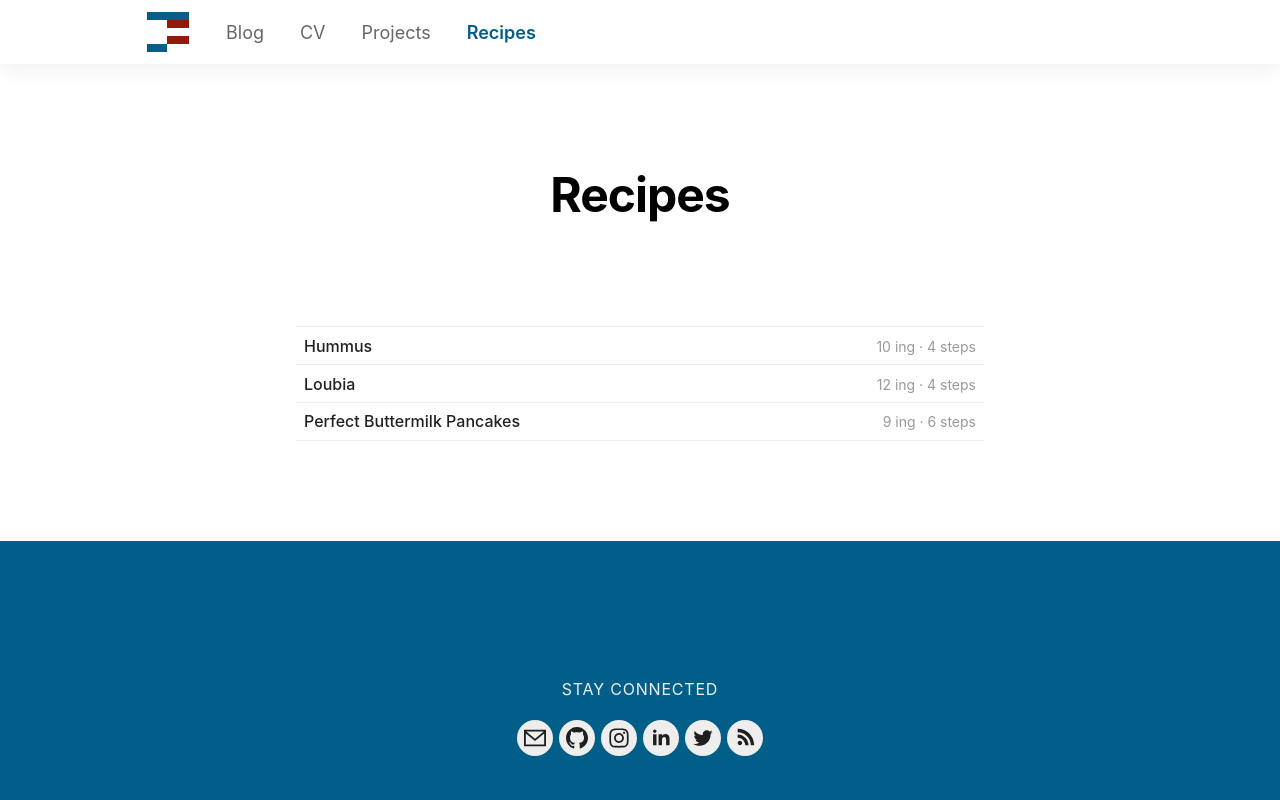
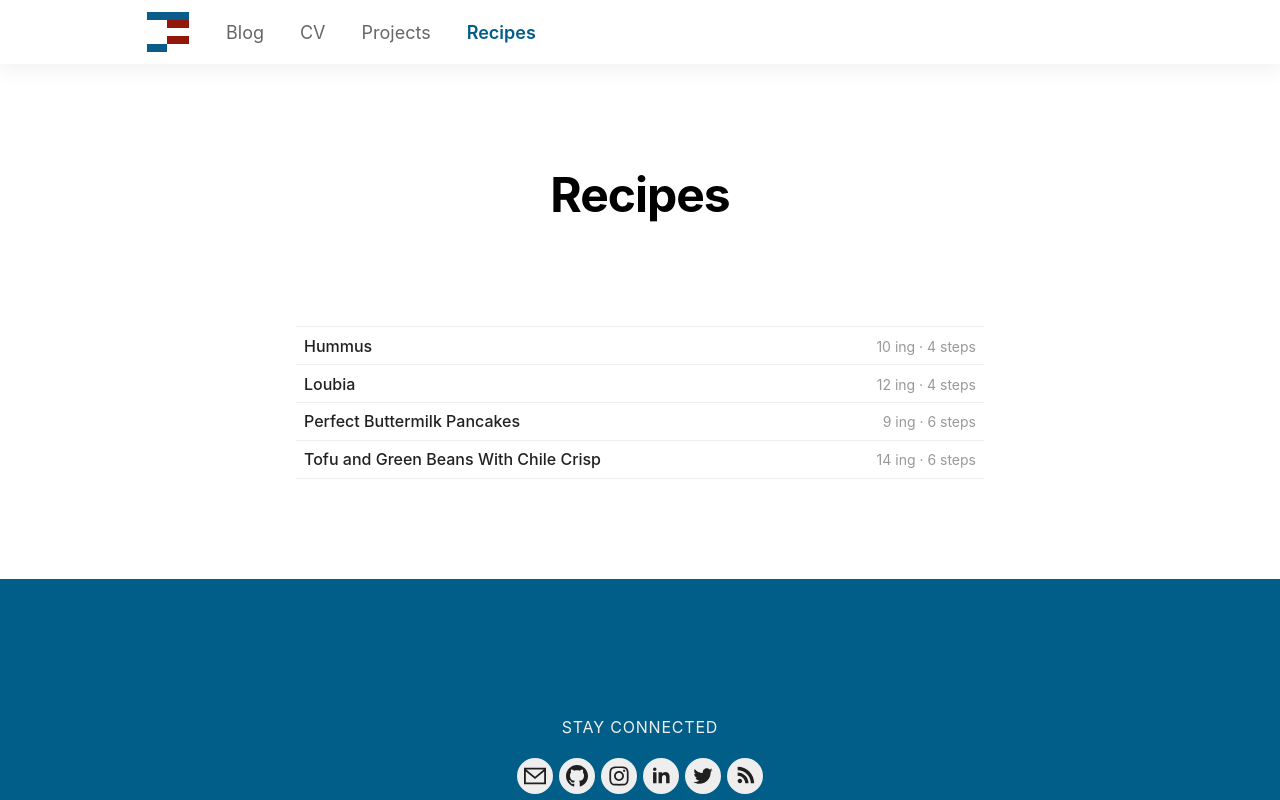
Before and after one commit to jackfletch/jackfletch.com-frontend, a Next.js app: page /recipes in a window 1280 px wide. Shown: the top 800 px of the page. Built offline with nearby package versions, Linux system fonts and the light colour scheme; a web font is replaced by a local one.

Commit message:
Add recipe for tofu and green beans with chile crisp

```diff
--- a/data/recipes.ts
+++ b/data/recipes.ts
@@ -151,6 +151,61 @@ const recipes: Recipe[] = [
       },
     ],
   },
+  {
+    title: "Tofu and Green Beans With Chile Crisp",
+    slug: "tofu-and-green-beans-with-chile-crisp",
+    source: {
+      kind: "stolen",
+      text: "Kia Damon, NYT Cooking",
+      url: "https://cooking.nytimes.com",
+    },
+    branches: {
+      marinade: [
+        {
+          add: [
+            "3 T chile-crisp condiment",
+            "3 T soy sauce",
+            "1½ T Chinese black vinegar",
+            "1½ t sesame oil",
+            "1 t honey",
+            "2 garlic cloves, peeled and minced",
+            "1 T minced fresh ginger",
+            "2 T chopped scallions",
+            "2 T chopped cilantro",
+          ],
+          then: "whisk in baking dish",
+        },
+        {
+          add: [
+            "1 (14 oz) package extra-firm tofu, drained and sliced crosswise into 8 (½-inch-thick) slabs",
+          ],
+          then: "coat and marinate while oven heats to 450°F",
+        },
+      ],
+      beans: [
+        {
+          add: [
+            "¾ lb green beans, trimmed",
+            "1 T neutral oil (canola or grapeseed)",
+          ],
+          then: "toss on sheet pan to coat",
+        },
+      ],
+    },
+    pipeline: [
+      {
+        merge: ["marinade", "beans"],
+        then: "slide beans to sides, arrange tofu in center, pour remaining marinade over tofu",
+      },
+      {
+        then: "roast at 450°F for 20-25 mins until beans blister",
+      },
+      {
+        add: ["white rice", "chile crisp, for serving"],
+        then: "serve",
+      },
+    ],
+  },
 ];
 
 export default recipes;
```
